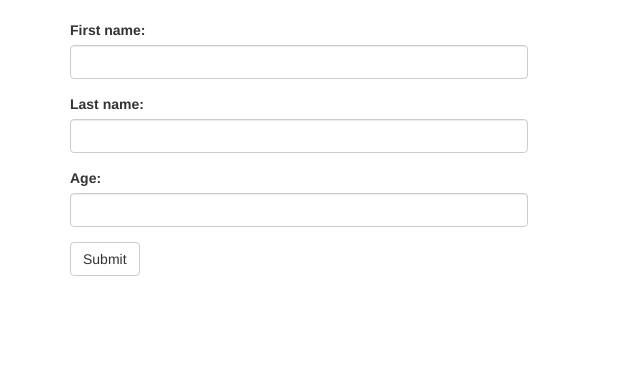
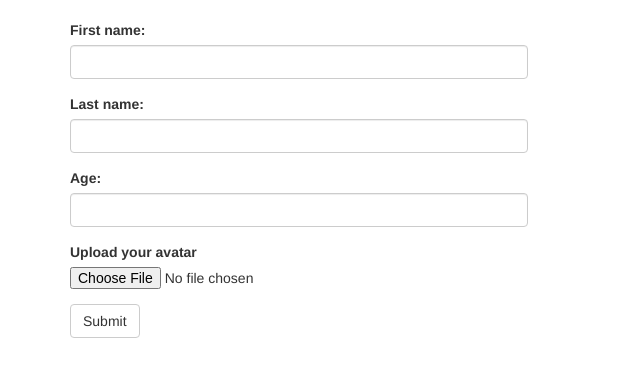
Before and after one commit to zavanton321/flask-demo, a Flask app: page / in a window 1280 px wide. Shown: the part 52-429 px from the top of the page, without its empty margins (0-640 px from the left). Run offline with Flask 2, Linux system fonts and the light colour scheme; some libraries are stand-ins or nearby versions.

Commit message:
file uploaded

```diff
--- a/app.py
+++ b/app.py
@@ -1,8 +1,12 @@
+import imghdr
+import os
+
 from flask import Flask, request, render_template
 from flask_bootstrap import Bootstrap
 from flask_wtf import Form
+from flask_wtf.file import FileField
 from wtforms import StringField, IntegerField, SubmitField
-from wtforms.validators import DataRequired, Length
+from wtforms.validators import DataRequired, Length, ValidationError
 
 app = Flask(__name__)
 app.config["SECRET_KEY"] = "SOME_KEY"
@@ -13,7 +17,12 @@ class RegistrationForm(Form):
     first_name = StringField("First name: ", validators=[DataRequired(), Length(1, 10)])
     last_name = StringField("Last name: ", validators=[DataRequired(), Length(1, 10)])
     age = IntegerField("Age: ", validators=[DataRequired()])
+    image_file = FileField("Upload your avatar")
     submit = SubmitField("Submit")
+
+    def validate_image_file(self, field):
+        if imghdr.what(field.data) != "jpeg":
+            raise ValidationError("The image file is invalid!")
 
 
 @app.route("/", methods=["GET", "POST"])
@@ -21,6 +30,7 @@ def index():
     first_name = None
     last_name = None
     age = 0
+    avatar = None
 
     form = RegistrationForm()
 
@@ -29,10 +39,15 @@ def index():
         last_name = request.form["last_name"]
         age = request.form["age"]
 
+        uploaded = form.image_file.data
+        avatar = "uploads/" + uploaded.filename
+        uploaded.save(os.path.join(app.static_folder, avatar))
+
     return render_template("index.html",
                            first_name=first_name,
                            last_name=last_name,
                            age=age,
+                           avatar=avatar,
                            form=form)
 
 
--- a/templates/index.html
+++ b/templates/index.html
@@ -7,7 +7,7 @@
 
     <div class="row">
         <div class="col-md-5">
-            {{ wtf.quick_form(form) }}
+            {{ wtf.quick_form(form, enctype='multipart/form-data') }}
 
             {% if first_name %}
                 <p>First name: {{ first_name }}</p>
@@ -20,6 +20,10 @@
             {% if age %}
                 <p>Age: {{ age }}</p>
             {% endif %}
+
+            {% if avatar %}
+                <img src="{{ url_for('static', filename=avatar) }}" />
+            {% endif %}
         </div>
     </div>
 
```
Also changed, not shown: static/uploads/cat.jpg (added).
